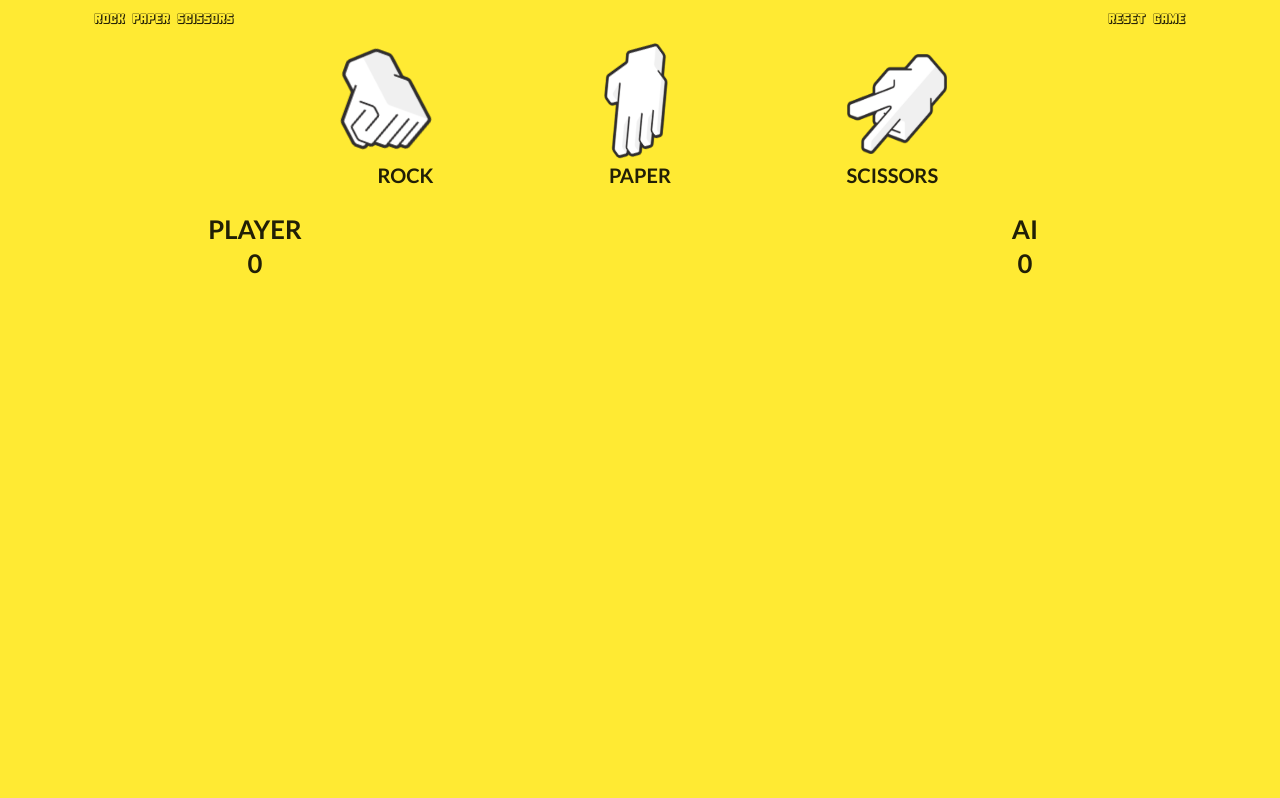
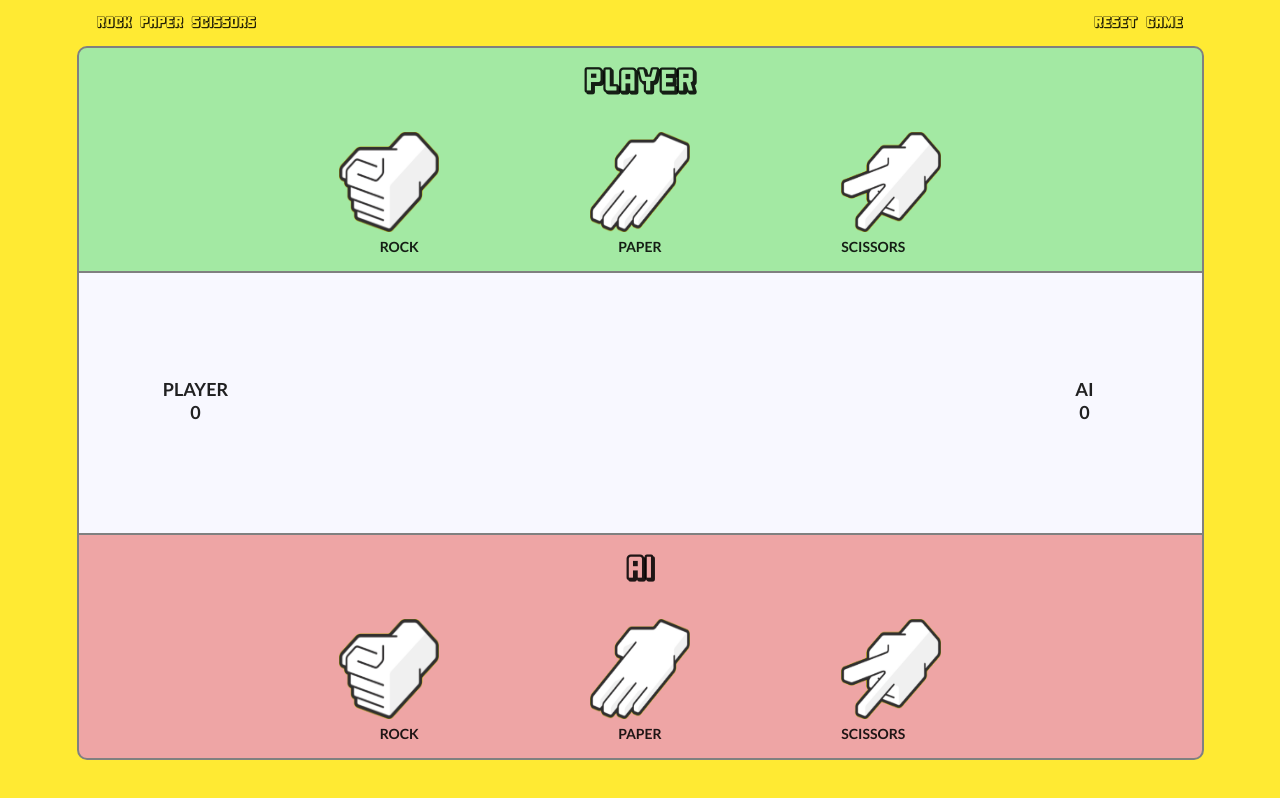
Before and after one commit to sundqvistjohan/rock-paper-scissors, a React (Create React App) app: page /rockpaperscissors in a window 1280 px wide. Built offline with nearby package versions, Linux system fonts and the light colour scheme.

Commit message:
adds final styling for release

```diff
--- a/src/Player.jsx
+++ b/src/Player.jsx
@@ -7,16 +7,16 @@ class Player extends Component {
     render() {
         return (
             <div className="row">
-                <div className="column right aligned" id="weapon">
-                    <img src={rock} class="weapon-image rock" alt="rock" onClick={() => this.props.choice('rock')} />
-                    <p>ROCK</p>
+                <div className="column right aligned" id="weapon" >
+                    <img src={rock} class="weapon-image rock" alt="rock" onClick={() => {!this.props.computer && this.props.choice('rock')}}/>
+                    <p style={{paddingRight: '20px' }}>ROCK</p>
                 </div>
-                <div className="column" id="weapon">
-                    <img src={paper} class="weapon-image paper" alt="paper" onClick={() => this.props.choice('paper')} />
+                <div className="column middle aligned" id="weapon">
+                    <img src={paper} class="weapon-image paper" alt="paper" onClick={() => {!this.props.computer &&this.props.choice('paper')}} />
                     <p>PAPER</p>
                 </div>
                 <div className="column left aligned" id="weapon">
-                    <img src={scissors} class="weapon-image scissors" alt="scissors" onClick={() => this.props.choice('scissors')} />
+                    <img src={scissors} class="weapon-image scissors" alt="scissors" onClick={() => {!this.props.computer && this.props.choice('scissors')}} />
                     <p>SCISSORS</p>
                 </div>
             </div>
--- a/src/Result.jsx
+++ b/src/Result.jsx
@@ -8,15 +8,15 @@ class Result extends Component {
         if (roundParams.roundWinner === 'draw') {
             return <div>IT'S A DRAW!</div>
         } else if (roundParams.roundWinner === 'playerWin') {
-            return <div style={{ color: "darkgreen" }}>PLAYER WINS!</div>
+            return <div>PLAYER WINS!</div>
         } else if (roundParams.roundWinner === 'computerWin') {
-            return <div style={{ color: "firebrick" }}>AI WINS!</div>
+            return <div>AI WINS!</div>
         } else {
             return <div></div>
         }
     }
 
-    displayWeaponChoices = (roundResult) => {
+    renderResult = () => {
         let roundParams = this.props.roundParams
         let playerChoice = roundParams.playerChoice
         let cpuChoice = roundParams.cpuChoice
@@ -38,19 +38,19 @@ class Result extends Component {
         if (playerChoice != null) {
             return (
                 <>
-                    <div id="player-choice">You chose {playerChoice}</div>
-                    <img src={require('./img/' + imgSrcPlayer)} alt="playerweapon" width="60px" />
-                    <div></div>
-                    <img src={require('./img/' + imgSrcComputer)} alt="computerweapon" width="60px" />
-                    <div id="computer-choice">AI chose {cpuChoice}</div>
+                    <div id="player-choice">You chose {playerChoice}!</div>
+                    <img src={require('./img/' + imgSrcPlayer)} alt="playerweapon" width="80px" />
+                    <div id="bonkoff-header">{this.renderWinner()}</div>
+                    <img src={require('./img/' + imgSrcComputer)} alt="computerweapon" width="80px" />
+                    <div id="computer-choice">AI chose {cpuChoice}!</div>
                 </>
             )
         }
     }
 
     render() {
-        let renderResult = this.renderWinner()
-        let renderWeapons = this.displayWeaponChoices()
+        // let renderResult = this.renderWinner()
+        let displayResult = this.renderResult()
 
         let playerWinCounter = this.props.roundParams.playerWins
         let cpuWinWounter = this.props.roundParams.cpuWins
@@ -58,20 +58,18 @@ class Result extends Component {
         return (
             <>
                 <div className="row">
-                    <div className="centered column">
+                    <div className="two wide centered column">
                         <div className="ui header player-wincounter">
                             PLAYER <br></br>
                             {playerWinCounter}
                         </div>
                     </div>
-                    <div className="centered column">
+                    <div className="eight wide centered column">
                         <div className="ui header" id="round-result">
-                            {renderResult}
-
-                            {renderWeapons}
+                            {displayResult}
                         </div>
                     </div>
-                    <div className="column">
+                    <div className="two wide centered column">
                         <div className="ui header computer-wincounter">
                             AI <br></br>
                             {cpuWinWounter}
--- a/src/RockPaperScissors.jsx
+++ b/src/RockPaperScissors.jsx
@@ -10,7 +10,7 @@ class RockPaperScissors extends Component {
         this.state = {
             playerChoice: null,
             cpuChoice: null,
-            roundWinner: null,
+            roundWinner: 'draw',
             playerWins: 0,
             cpuWins: 0,
         }
@@ -31,20 +31,33 @@ class RockPaperScissors extends Component {
 
     increaseCounter(roundResult) {
         if (roundResult === 'playerWin') {
-            this.setState({ playerWins: this.state.playerWins + 1})
+            this.setState({ playerWins: this.state.playerWins + 1 })
         } else if (roundResult === 'computerWin') {
-            this.setState({ cpuWins: this.state.cpuWins + 1})
+            this.setState({ cpuWins: this.state.cpuWins + 1 })
         }
     }
 
     render() {
         return (
-            <div className="ui main container">
-                <div className="ui three column grid">
-                    <Player choice={this.playRound} />
-                    <Result roundParams={this.state} />
+            <>
+                <div className="ui main container">
+                    <div className="ui three column centered grid" id="player">
+                        <div id="bonkoff-header">PLAYER</div>
+                        <Player choice={this.playRound} />
+                    </div>
                 </div>
-            </div>
+                <div className="ui main container">
+                    <div className="ui three column grid middle aligned" id={this.state.roundWinner}>
+                        <Result roundParams={this.state} />
+                    </div>
+                </div>
+                <div className="ui main container">
+                    <div className="ui three column centered grid" id="computer">
+                        <div id="bonkoff-header">AI</div>
+                        <Player computer={this.playRound} />
+                    </div>
+                </div>
+            </>
         )
     }
 }
--- a/src/index.css
+++ b/src/index.css
@@ -2,7 +2,7 @@ body {
   -webkit-font-smoothing: antialiased;
   -moz-osx-font-smoothing: grayscale;
   background-color: rgb(255, 234, 51);
-  font-size: 20px;
+  font-size: 14px;
   font-weight: bold;
   text-align: center;
 }
@@ -15,23 +15,90 @@ code {
 .landing.header {
   padding-top: 3rem;
   font-family: 'bonk_offsetregular';
-  font-size: 8rem;
-  line-height: 7rem;
+  font-size: 7rem;
+  line-height: 6rem;
   color:rgb(40, 40, 40);
 }
 
 #rules {
-  /* text-align: justify; */
   display: inline-block;
   vertical-align: middle;
 }
 
+#bonkoff-header {
+  font-family: 'bonk_offsetregular';
+  font-size: 34px;
+  line-height: 70px;
+}
+
+#player {
+  background-color: rgb(163, 233, 163);
+  border-top-left-radius: 10px;
+  border-top-right-radius: 10px;
+  border: solid 2px;
+  border-color: gray;
+}
+
+#player img:active {
+  padding: 8px 8px 8px 8px;
+}
+
+#player img:hover {
+  opacity: .2;
+}
+
+#playerWin, #computerWin, #draw {
+  min-height: 260px;
+  top: 50%;
+  position: relative;
+  text-align: center;
+  border-left: solid 2px;
+  border-right: solid 2px;
+  border-color:gray
+}
+
+#playerWin {
+  background-color: rgb(163, 233, 163);
+}
+
+#computerWin {
+  background-color: rgb(238, 165, 165);
+}
+
+#draw {
+  background-color: ghostwhite;
+}
+
+#winner {
+  padding: 20px;
+  font-size: 30px;
+}
+
+#computer {
+  background-color: rgb(238, 165, 165);
+  border: solid 2px;
+  border-bottom-left-radius: 10px;
+  border-bottom-right-radius: 10px;
+  border-color: gray;
+}
+
+#computer img:hover {
+  cursor: not-allowed;
+}
+
 .ui.secondary.menu {
   font-family: 'bonk_offsetregular';
+  font-size: 16px;
+  margin-bottom: 0;
 }
 
 .ui.buttons {
   padding-top: 2rem;
+}
+
+.ui.three.column.grid {
+  margin: 0px;
+  padding: 0px;
 }
 
 #landing-rules {
@@ -43,25 +110,6 @@ code {
   height: 100px;
   width: 100px;
   display: inline-block;
-}
-.weapon-image.rock {
-  -webkit-transform: rotate(290deg);
-  -ms-transform: rotate(290deg);
-  transform: rotate(290deg);
-}
-.weapon-image.paper {
-  -webkit-transform: rotate(324deg);
-  -ms-transform: rotate(324deg);
-  transform: rotate(324deg);
-  padding-bottom: 8px;
-}
-
-#weapon img:active {
-  padding: 8px 8px 8px 8px;
-}
-
-#weapon img:hover {
-  opacity: .8;
 }
 
 @font-face {
```
